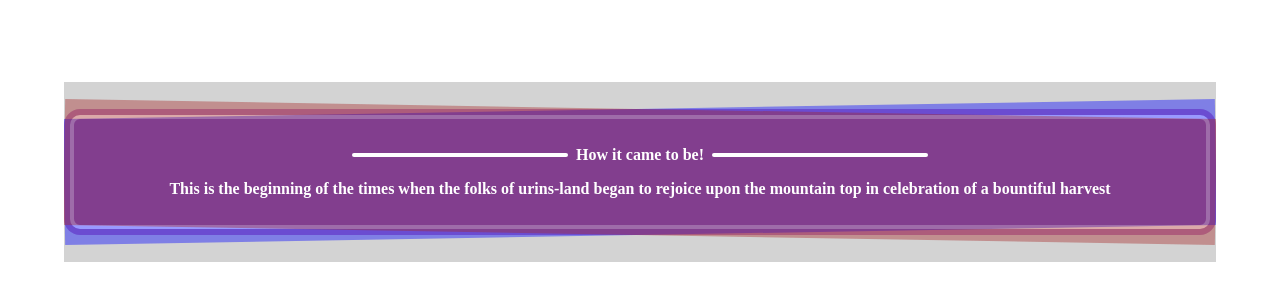
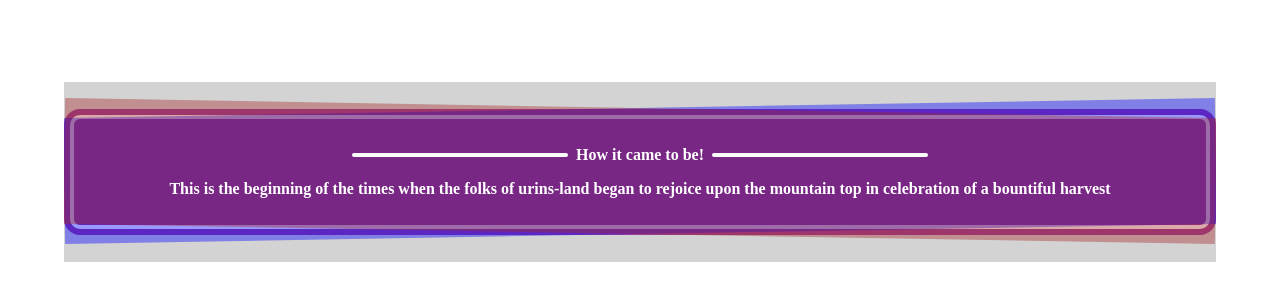
Before and after one commit to Adebisi1234/seventy, a plain HTML site: page index.html in a window 1280 px wide. Shown: the part 228-528 px from the top of the page. Drawn offline with Linux system fonts and the light colour scheme.

Commit message:
final touches

```diff
--- a/style.css
+++ b/style.css
@@ -24,14 +24,16 @@ body {
   position: absolute;
   left: 0;
   top: calc(50% - 35%);
+  opacity: 0.4;
 }
 
 .blue {
-  background-color: rgba(0, 0, 255, 0.4);
+  background-color: rgba(0, 0, 255, 1);
   rotate: 359deg;
+  top: 1.6rem;
 }
 .purple {
-  background-color: rgba(128, 0, 128, 0.4);
+  background-color: rgba(128, 0, 128, 0.7);
   border-radius: 16px;
   outline: 4px solid white;
   outline-offset: -10px;
@@ -42,13 +44,16 @@ body {
   align-items: center;
   justify-content: center;
   text-align: center;
+  opacity: 1;
 }
 .purple * {
   z-index: 9999;
+  opacity: 1;
 }
 .brown {
-  background-color: rgba(165, 42, 42, 0.4);
+  background-color: rgba(165, 42, 42, 1);
   rotate: 1deg;
+  top: 1.6rem;
 }
 .bar {
   width: 100%;
```
